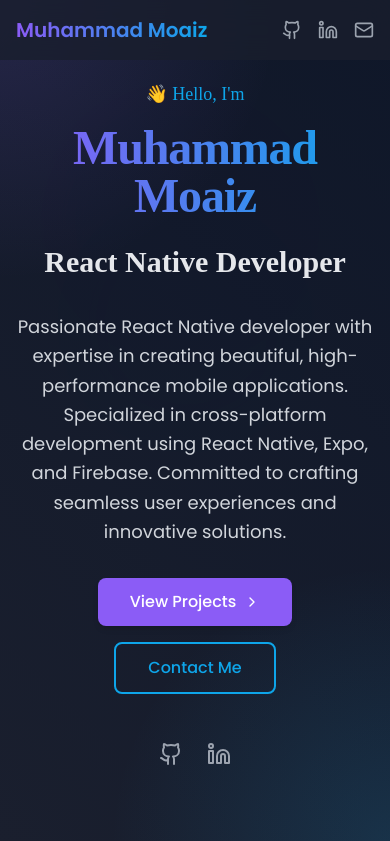
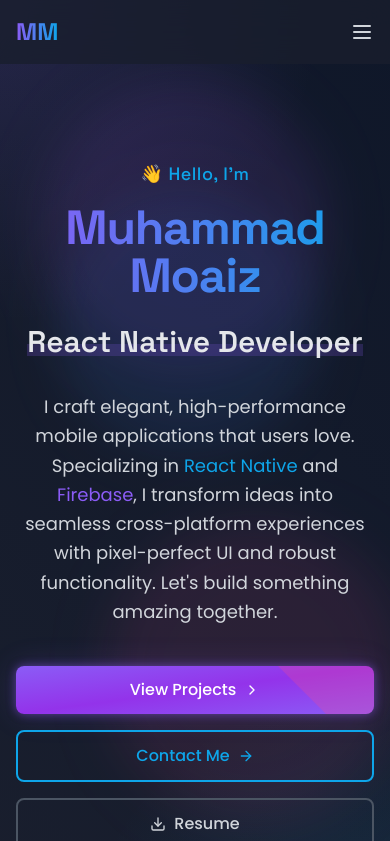
Before and after one commit to codewithmoju/modern-vista-profile, a React (Vite) app: page / in a window 390 px wide. Shown: the top 841 px of the page. Built offline with nearby package versions, Linux system fonts and the light colour scheme; a web font is replaced by a local one.

Commit message:
Enhance portfolio website design
Implement various design and functional improvements to the portfolio website, including header, hero section, project section, experience section, about me section, contact section, footer, typography, color scheme, spacing, load time, animations, and dark mode.

```diff
--- a/src/components/Header.tsx
+++ b/src/components/Header.tsx
@@ -1,8 +1,15 @@
 
+import { useState } from "react";
 import { motion } from "framer-motion";
-import { Github, Linkedin, Mail } from "lucide-react";
+import { Github, Linkedin, Mail, Menu, X } from "lucide-react";
 
 const Header = () => {
+  const [isMenuOpen, setIsMenuOpen] = useState(false);
+
+  const toggleMenu = () => setIsMenuOpen(!isMenuOpen);
+
+  const menuItems = ["About", "Projects", "Experience", "Contact"];
+
   return (
     <motion.header
       initial={{ opacity: 0, y: -20 }}
@@ -14,30 +21,47 @@ const Header = () => {
           initial={{ opacity: 0 }}
           animate={{ opacity: 1 }}
           transition={{ delay: 0.2 }}
-          className="text-xl font-semibold gradient-text"
+          className="text-xl md:text-2xl font-bold gradient-text font-display"
         >
-          Muhammad Moaiz
+          <a href="#" className="flex items-center gap-2">
+            <span className="text-2xl md:text-3xl">MM</span>
+            <span className="hidden sm:inline">Muhammad Moaiz</span>
+          </a>
         </motion.div>
+
+        {/* Desktop Navigation */}
         <nav className="hidden md:flex space-x-8">
-          {["About", "Projects", "Experience", "Contact"].map((item, i) => (
+          {menuItems.map((item, i) => (
             <motion.a
               key={item}
               href={`#${item.toLowerCase()}`}
               initial={{ opacity: 0, y: -20 }}
               animate={{ opacity: 1, y: 0 }}
               transition={{ delay: 0.1 * i }}
-              className="text-sm text-gray-300 hover:text-white transition-colors"
+              className="text-sm text-gray-300 hover:text-white transition-colors py-2 relative after:absolute after:bottom-0 after:left-0 after:h-0.5 after:w-0 hover:after:w-full after:bg-theme-accent1 after:transition-all after:duration-300"
             >
               {item}
             </motion.a>
           ))}
         </nav>
-        <div className="flex space-x-4">
+
+        {/* Mobile Menu Button */}
+        <button
+          className="md:hidden text-gray-300 hover:text-white transition-colors focus:outline-none"
+          onClick={toggleMenu}
+          aria-label="Toggle menu"
+        >
+          {isMenuOpen ? <X size={24} /> : <Menu size={24} />}
+        </button>
+
+        {/* Social Icons */}
+        <div className="hidden md:flex space-x-4">
           <a
             href="https://github.com/MuhammadMoaiz001"
             target="_blank"
             rel="noopener noreferrer"
-            className="text-gray-400 hover:text-white transition-colors"
+            className="text-gray-400 hover:text-white transition-colors hover:scale-110 duration-300"
+            aria-label="GitHub Profile"
           >
             <Github size={20} />
           </a>
@@ -45,18 +69,72 @@ const Header = () => {
             href="https://www.linkedin.com/in/muhammadmoaiz"
             target="_blank"
             rel="noopener noreferrer"
-            className="text-gray-400 hover:text-white transition-colors"
+            className="text-gray-400 hover:text-white transition-colors hover:scale-110 duration-300"
+            aria-label="LinkedIn Profile"
           >
             <Linkedin size={20} />
           </a>
           <a
             href="mailto:muhammadmoaimrmr786@gmail.com"
-            className="text-gray-400 hover:text-white transition-colors"
+            className="text-gray-400 hover:text-white transition-colors hover:scale-110 duration-300"
+            aria-label="Email Me"
           >
             <Mail size={20} />
           </a>
         </div>
       </div>
+
+      {/* Mobile Navigation Menu */}
+      {isMenuOpen && (
+        <motion.div
+          initial={{ opacity: 0, height: 0 }}
+          animate={{ opacity: 1, height: 'auto' }}
+          exit={{ opacity: 0, height: 0 }}
+          className="md:hidden bg-theme-dark-surface shadow-lg"
+        >
+          <div className="container mx-auto px-4 py-4">
+            <nav className="flex flex-col space-y-4">
+              {menuItems.map((item) => (
+                <a
+                  key={item}
+                  href={`#${item.toLowerCase()}`}
+                  onClick={toggleMenu}
+                  className="text-gray-300 hover:text-white transition-colors py-2 border-b border-gray-700 last:border-0"
+                >
+                  {item}
+                </a>
+              ))}
+              <div className="flex space-x-6 pt-4 justify-center">
+                <a
+                  href="https://github.com/MuhammadMoaiz001"
+                  target="_blank"
+                  rel="noopener noreferrer"
+                  className="text-gray-400 hover:text-white transition-colors"
+                  aria-label="GitHub Profile"
+                >
+                  <Github size={24} />
+                </a>
+                <a
+                  href="https://www.linkedin.com/in/muhammadmoaiz"
+                  target="_blank"
+                  rel="noopener noreferrer"
+                  className="text-gray-400 hover:text-white transition-colors"
+                  aria-label="LinkedIn Profile"
+                >
+                  <Linkedin size={24} />
+                </a>
+                <a
+                  href="mailto:muhammadmoaimrmr786@gmail.com"
+                  className="text-gray-400 hover:text-white transition-colors"
+                  aria-label="Email Me"
+                >
+                  <Mail size={24} />
+                </a>
+              </div>
+            </nav>
+          </div>
+        </motion.div>
+      )}
     </motion.header>
   );
 };
--- a/src/components/Hero.tsx
+++ b/src/components/Hero.tsx
@@ -1,14 +1,15 @@
 
 import { motion } from "framer-motion";
-import { ChevronRight, Github, Linkedin } from "lucide-react";
+import { ChevronRight, Github, Linkedin, Download, ArrowRight } from "lucide-react";
 
 const Hero = () => {
   return (
-    <section className="min-h-screen flex items-center justify-center gradient-bg relative overflow-hidden">
-      {/* Background decorative elements */}
-      <div className="absolute inset-0">
-        <div className="absolute top-20 left-10 w-72 h-72 bg-theme-accent1 rounded-full mix-blend-multiply filter blur-xl opacity-10 animate-blob" />
-        <div className="absolute top-40 right-10 w-72 h-72 bg-theme-accent2 rounded-full mix-blend-multiply filter blur-xl opacity-10 animate-blob animation-delay-2000" />
+    <section className="min-h-screen flex items-center justify-center gradient-bg relative overflow-hidden pt-20">
+      {/* Background decorative elements - enhanced */}
+      <div className="absolute inset-0 z-0">
+        <div className="absolute top-20 left-10 w-72 h-72 bg-purple-500 rounded-full mix-blend-multiply filter blur-xl opacity-10 animate-blob" />
+        <div className="absolute top-40 right-10 w-72 h-72 bg-blue-500 rounded-full mix-blend-multiply filter blur-xl opacity-10 animate-blob animation-delay-2000" />
+        <div className="absolute bottom-40 left-1/4 w-72 h-72 bg-pink-500 rounded-full mix-blend-multiply filter blur-xl opacity-10 animate-blob animation-delay-4000" />
       </div>
 
       <div className="container mx-auto px-4 py-20 relative z-10">
@@ -24,14 +25,17 @@ const Hero = () => {
             transition={{ delay: 0.2 }}
             className="mb-8"
           >
-            <h2 className="text-lg md:text-xl text-theme-accent2 font-medium mb-4">
+            <h2 className="text-lg md:text-xl text-theme-accent2 font-medium mb-4 tracking-wide">
               👋 Hello, I'm
             </h2>
-            <h1 className="text-5xl md:text-7xl font-bold mb-6 gradient-text tracking-tight">
+            <h1 className="text-5xl md:text-7xl font-bold mb-6 gradient-text tracking-tight font-display">
               Muhammad Moaiz
             </h1>
-            <h2 className="text-3xl md:text-4xl font-semibold text-gray-200 mb-6">
-              React Native Developer
+            <h2 className="text-3xl md:text-4xl font-semibold text-gray-200 mb-6 font-display">
+              <span className="relative inline-block">
+                <span className="relative z-10">React Native Developer</span>
+                <span className="absolute bottom-1 left-0 w-full h-3 bg-theme-accent1/20 -z-10"></span>
+              </span>
             </h2>
           </motion.div>
 
@@ -39,12 +43,12 @@ const Hero = () => {
             initial={{ opacity: 0 }}
             animate={{ opacity: 1 }}
             transition={{ delay: 0.4 }}
-            className="text-lg md:text-xl text-gray-300 mb-8 leading-relaxed max-w-2xl mx-auto"
+            className="text-lg md:text-xl text-gray-300 mb-10 leading-relaxed max-w-2xl mx-auto"
           >
-            Passionate React Native developer with expertise in creating beautiful,
-            high-performance mobile applications. Specialized in cross-platform development
-            using React Native, Expo, and Firebase. Committed to crafting seamless user
-            experiences and innovative solutions.
+            I craft elegant, high-performance mobile applications that users love. Specializing in
+            <span className="text-theme-accent2"> React Native</span> and <span className="text-theme-accent1">Firebase</span>,
+            I transform ideas into seamless cross-platform experiences with pixel-perfect UI and
+            robust functionality. Let's build something amazing together.
           </motion.p>
 
           <motion.div
@@ -55,18 +59,34 @@ const Hero = () => {
           >
             <a
               href="#projects"
-              className="group relative inline-flex items-center justify-center px-8 py-3 overflow-hidden font-medium bg-theme-accent1 text-white rounded-lg shadow-md transition-all hover:shadow-xl hover:scale-105 duration-300 ease-out"
+              className="group relative inline-flex items-center justify-center px-8 py-3 overflow-hidden font-medium rounded-lg shadow-glow transition-all hover:shadow-xl hover:scale-105 duration-300 ease-out w-full md:w-auto"
             >
-              <span className="relative flex items-center gap-2">
+              <span className="absolute inset-0 w-full h-full bg-gradient-to-br from-theme-accent1 via-purple-600 to-theme-accent1"></span>
+              <span className="absolute bottom-0 right-0 block w-64 h-64 mb-32 mr-4 transition-all duration-500 origin-bottom-left transform rotate-45 translate-x-24 bg-pink-500 opacity-30 group-hover:rotate-90 ease"></span>
+              <span className="relative flex items-center gap-2 text-white font-medium">
                 View Projects
                 <ChevronRight className="w-4 h-4 transition-transform group-hover:translate-x-1" />
               </span>
             </a>
             <a
               href="#contact"
-              className="group relative inline-flex items-center justify-center px-8 py-3 font-medium text-theme-accent2 bg-transparent border-2 border-theme-accent2 rounded-lg hover:bg-theme-accent2 hover:text-black transition-all hover:shadow-xl hover:scale-105 duration-300 ease-out"
+              className="group relative inline-flex items-center justify-center px-8 py-3 font-medium text-theme-accent2 bg-transparent border-2 border-theme-accent2 rounded-lg hover:bg-theme-accent2 hover:text-black transition-all hover:shadow-xl hover:scale-105 duration-300 ease-out w-full md:w-auto"
             >
-              <span className="relative flex items-center gap-2">Contact Me</span>
+              <span className="relative flex items-center gap-2">
+                Contact Me
+                <ArrowRight className="w-4 h-4 transition-transform group-hover:translate-x-1" />
+              </span>
+            </a>
+            <a
+              href="/resume.pdf"
+              target="_blank"
+              rel="noopener noreferrer"
+              className="group relative inline-flex items-center justify-center px-8 py-3 font-medium bg-transparent border-2 border-gray-600 text-gray-300 rounded-lg hover:border-white hover:text-white transition-all hover:shadow-xl hover:scale-105 duration-300 ease-out w-full md:w-auto"
+            >
+              <span className="relative flex items-center gap-2">
+                <Download className="w-4 h-4" />
+                Resume
+              </span>
             </a>
           </motion.div>
 
--- a/src/index.css
+++ b/src/index.css
@@ -1,5 +1,5 @@
 
-@import url('https://fonts.googleapis.com/css2?family=Poppins:wght@300;400;500;600;700&family=Space_Grotesk:wght@300;400;500;600;700&display=swap');
+@import url('https://fonts.googleapis.com/css2?family=Poppins:wght@300;400;500;600;700&family=Space+Grotesk:wght@300;400;500;600;700&display=swap');
 
 @tailwind base;
 @tailwind components;
@@ -43,11 +43,14 @@
   * {
     @apply border-border;
   }
+  html {
+    @apply scroll-smooth;
+  }
   body {
-    @apply bg-theme-dark-bg text-foreground font-['Poppins'];
+    @apply bg-theme-dark-bg text-foreground font-sans;
   }
   h1, h2, h3, h4, h5, h6 {
-    @apply font-['Space_Grotesk'];
+    @apply font-display;
   }
 }
 
@@ -88,11 +91,16 @@
   animation-delay: 2s;
 }
 
-.card-hover {
-  transition: all 0.3s ease;
+.animation-delay-4000 {
+  animation-delay: 4s;
 }
 
-.card-hover:hover {
+.project-card {
+  transition: all 0.3s ease;
+  box-shadow: 0 4px 6px rgba(0, 0, 0, 0.1);
+}
+
+.project-card:hover {
   transform: translateY(-5px);
   box-shadow: 0 10px 20px rgba(0, 0, 0, 0.2);
 }
@@ -100,3 +108,56 @@
 .contact-gradient {
   background: linear-gradient(135deg, rgba(139, 92, 246, 0.1) 0%, rgba(14, 165, 233, 0.1) 100%);
 }
+
+.shadow-glow {
+  box-shadow: 0 0 10px rgba(139, 92, 246, 0.5), 0 0 30px rgba(139, 92, 246, 0.2);
+}
+
+/* Custom scrollbar */
+::-webkit-scrollbar {
+  width: 8px;
+}
+
+::-webkit-scrollbar-track {
+  background: #1a1f2e;
+}
+
+::-webkit-scrollbar-thumb {
+  background: #8B5CF6;
+  border-radius: 10px;
+}
+
+::-webkit-scrollbar-thumb:hover {
+  background: #0EA5E9;
+}
+
+/* Added animations */
+.fade-in {
+  animation: fadeIn 0.5s ease-out forwards;
+}
+
+@keyframes fadeIn {
+  from {
+    opacity: 0;
+    transform: translateY(10px);
+  }
+  to {
+    opacity: 1;
+    transform: translateY(0);
+  }
+}
+
+.scale-in {
+  animation: scaleIn 0.3s ease-out forwards;
+}
+
+@keyframes scaleIn {
+  from {
+    opacity: 0;
+    transform: scale(0.95);
+  }
+  to {
+    opacity: 1;
+    transform: scale(1);
+  }
+}
```
Also changed, not shown: src/components/Projects.tsx (+65 -7 lines), src/pages/Index.tsx (+49 -4 lines), tailwind.config.ts (+10 -2 lines).
